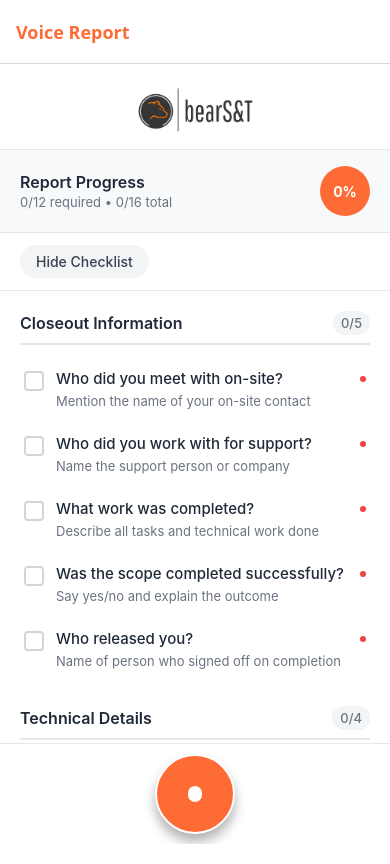
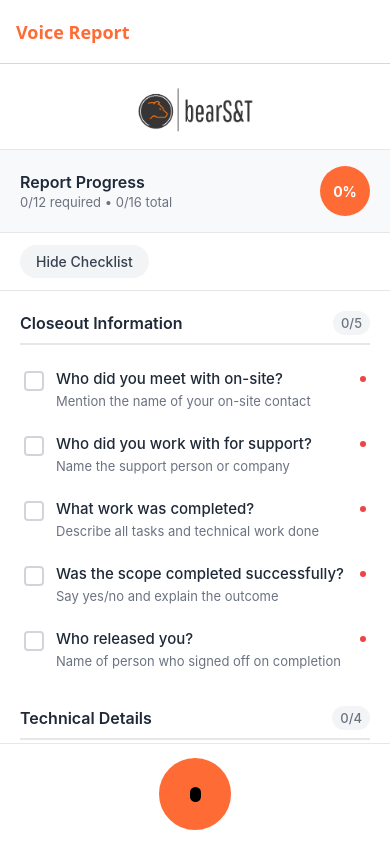
Before and after one commit to ColinBuchheit/VoiceToReport, a React Native app in the folder voice-report-app/: screen /Home in a window 390 px wide. Built offline with nearby package versions, Linux system fonts and the light colour scheme.

Commit message:
Better button access

```diff
--- a/voice-report-app/components/Recorder.tsx
+++ b/voice-report-app/components/Recorder.tsx
@@ -1,5 +1,5 @@
-// voice-report-app/components/Recorder.tsx - Fully responsive with proper variable scoping
-import React, { useState, useRef, useEffect } from 'react';
+// voice-report-app/components/Recorder.tsx - COMPLETE FIXED VERSION
+import React, { useRef, useEffect } from 'react';
 import {
   View,
   Text,
@@ -8,106 +8,244 @@ import {
   Animated,
   Alert,
   Dimensions,
+  Platform,
+  Vibration,
 } from 'react-native';
 import { Audio } from 'expo-av';
 
 interface RecorderProps {
   onRecordingComplete: (uri: string) => void;
   isProcessing: boolean;
-  size?: 'small' | 'large'; // Size prop to control button size
+  size?: 'small' | 'large';
+  // Shared state props from parent
+  isRecording: boolean;
+  setIsRecording: (recording: boolean) => void;
+  recording: Audio.Recording | null;
+  setRecording: (recording: Audio.Recording | null) => void;
+  recordingDuration: number;
+  setRecordingDuration: React.Dispatch<React.SetStateAction<number>>;
 }
 
 export default function Recorder({
   onRecordingComplete,
   isProcessing,
-  size = 'small' // Default to small size
+  size = 'small',
+  // Use shared state from parent instead of local state
+  isRecording,
+  setIsRecording,
+  recording,
+  setRecording,
+  recordingDuration,
+  setRecordingDuration,
 }: RecorderProps) {
-  const [isRecording, setIsRecording] = useState(false);
-  const [recording, setRecording] = useState<Audio.Recording | null>(null);
-  const [recordingDuration, setRecordingDuration] = useState(0);
+
+  // Company Colors
+  const COLORS = {
+    BLACK: '#000000',
+    ORANGE: '#FF6B35',
+    WHITE: '#FFFFFF',
+    DARK_ORANGE: '#E55A2B',
+    LIGHT_ORANGE: '#FF8A5C',
+    GRAY: '#333333',
+  };
 
   // Get screen dimensions
   const { width: screenWidth } = Dimensions.get('window');
 
-  // Calculate responsive sizes based on screen dimensions
-  const baseSmallSize = Math.min(screenWidth * 0.18, 140); // 18% of screen width, max 140px
-  const baseLargeSize = Math.min(screenWidth * 0.35, 280); // 35% of screen width, max 280px
-
-  // Ensure minimum sizes for usability
-  const smallButtonSize = Math.max(baseSmallSize, 80); // Minimum 80px
-  const largeButtonSize = Math.max(baseLargeSize, 180); // Minimum 180px
+  // Calculate responsive sizes
+  const baseSmallSize = Math.min(screenWidth * 0.18, 140);
+  const baseLargeSize = Math.min(screenWidth * 0.35, 280);
+  const smallButtonSize = Math.max(baseSmallSize, 80);
+  const largeButtonSize = Math.max(baseLargeSize, 180);
 
   const isLarge = size === 'large';
   const buttonSize = isLarge ? largeButtonSize : smallButtonSize;
+  const iconScale = buttonSize / 140;
 
-  // Scale icons proportionally to button size
-  const iconScale = buttonSize / 140; // 140 was our original base size
+  // Icon sizes
+  const micSize = isLarge ?
+    { width: Math.round(32 * iconScale), height: Math.round(40 * iconScale) } :
+    { width: Math.round(20 * iconScale), height: Math.round(26 * iconScale) };
+  const micSizeRecording = isLarge ?
+    { width: Math.round(24 * iconScale), height: Math.round(24 * iconScale) } :
+    { width: Math.round(16 * iconScale), height: Math.round(16 * iconScale) };
+  const processingSize = isLarge ?
+    { width: Math.round(28 * iconScale), height: Math.round(28 * iconScale) } :
+    { width: Math.round(18 * iconScale), height: Math.round(18 * iconScale) };
 
-  const micSize = isLarge ?
-    { width: Math.round(36 * iconScale), height: Math.round(42 * iconScale) } :
-    { width: Math.round(24 * iconScale), height: Math.round(28 * iconScale) };
-  const micSizeRecording = isLarge ?
-    { width: Math.round(30 * iconScale), height: Math.round(30 * iconScale) } :
-    { width: Math.round(20 * iconScale), height: Math.round(20 * iconScale) };
-  const processingSize = isLarge ?
-    { width: Math.round(30 * iconScale), height: Math.round(30 * iconScale) } :
-    { width: Math.round(20 * iconScale), height: Math.round(20 * iconScale) };
-
-  // Animations for floating button
+  // Enhanced Animation Values
   const scaleAnim = useRef(new Animated.Value(1)).current;
   const pulseAnim = useRef(new Animated.Value(1)).current;
+  const glowAnim = useRef(new Animated.Value(0)).current;
+  const rippleAnim = useRef(new Animated.Value(0)).current;
+  const rotateAnim = useRef(new Animated.Value(0)).current;
+  const shadowAnim = useRef(new Animated.Value(1)).current;
+  const innerGlowAnim = useRef(new Animated.Value(0)).current;
+  const outerRingAnim = useRef(new Animated.Value(1)).current;
   const timerRef = useRef<NodeJS.Timeout | null>(null);
 
   useEffect(() => {
     return () => {
-      if (recording) {
-        recording.stopAndUnloadAsync().catch(console.warn);
-      }
+      // Only clean up timer, not recording (parent manages recording state)
       if (timerRef.current) {
         clearInterval(timerRef.current);
       }
     };
   }, []);
 
-  // Floating button animations
+  // Enhanced animations based on state
   useEffect(() => {
     if (isRecording) {
-      // Pulsing animation during recording
+      // Recording state: Multiple layered animations
       Animated.loop(
+        Animated.parallel([
+          // Main pulse
           Animated.sequence([
             Animated.timing(pulseAnim, {
-            toValue: 1.1,
-            duration: 800,
+              toValue: 1.12,
+              duration: 1200,
               useNativeDriver: true,
             }),
             Animated.timing(pulseAnim, {
               toValue: 1,
-            duration: 800,
+              duration: 1200,
               useNativeDriver: true,
+            }),
+          ]),
+          // Outer ring animation
+          Animated.sequence([
+            Animated.timing(outerRingAnim, {
+              toValue: 1.2,
+              duration: 1500,
+              useNativeDriver: true,
+            }),
+            Animated.timing(outerRingAnim, {
+              toValue: 1,
+              duration: 1500,
+              useNativeDriver: true,
+            }),
+          ]),
+        ])
+      ).start();
+
+      // Inner glow effect
+      Animated.loop(
+        Animated.sequence([
+          Animated.timing(innerGlowAnim, {
+            toValue: 1,
+            duration: 2000,
+            useNativeDriver: false,
+          }),
+          Animated.timing(innerGlowAnim, {
+            toValue: 0.4,
+            duration: 2000,
+            useNativeDriver: false,
           }),
         ])
       ).start();
+
+      // Outer glow
+      Animated.loop(
+        Animated.sequence([
+          Animated.timing(glowAnim, {
+            toValue: 0.8,
+            duration: 1800,
+            useNativeDriver: false,
+          }),
+          Animated.timing(glowAnim, {
+            toValue: 0.2,
+            duration: 1800,
+            useNativeDriver: false,
+          }),
+        ])
+      ).start();
+    } else if (isProcessing) {
+      // Processing state: Smooth rotation with pulse
+      Animated.loop(
+        Animated.parallel([
+          Animated.timing(rotateAnim, {
+            toValue: 1,
+            duration: 2500,
+            useNativeDriver: true,
+          }),
+          Animated.sequence([
+            Animated.timing(pulseAnim, {
+              toValue: 1.05,
+              duration: 1000,
+              useNativeDriver: true,
+            }),
+            Animated.timing(pulseAnim, {
+              toValue: 1,
+              duration: 1000,
+              useNativeDriver: true,
+            }),
+          ]),
+        ])
+      ).start();
     } else {
+      // Idle state: Stop all animations smoothly
       pulseAnim.stopAnimation();
-      pulseAnim.setValue(1);
+      glowAnim.stopAnimation();
+      rotateAnim.stopAnimation();
+      innerGlowAnim.stopAnimation();
+      outerRingAnim.stopAnimation();
+
+      // Reset to idle values with smooth transitions
+      Animated.parallel([
+        Animated.timing(pulseAnim, { toValue: 1, duration: 400, useNativeDriver: true }),
+        Animated.timing(glowAnim, { toValue: 0, duration: 400, useNativeDriver: false }),
+        Animated.timing(rotateAnim, { toValue: 0, duration: 400, useNativeDriver: true }),
+        Animated.timing(innerGlowAnim, { toValue: 0, duration: 400, useNativeDriver: false }),
+        Animated.timing(outerRingAnim, { toValue: 1, duration: 400, useNativeDriver: true }),
+      ]).start();
     }
-  }, [isRecording]);
+  }, [isRecording, isProcessing]);
 
   const toggleRecording = async () => {
     if (isProcessing) return;
 
-    // Haptic feedback on press
+    // Platform-specific haptic feedback
+    if (Platform.OS === 'ios') {
+      Vibration.vibrate(80);
+    } else {
+      Vibration.vibrate([0, 50, 50, 50]);
+    }
+
+    // Ripple effect
+    rippleAnim.setValue(0);
+    Animated.timing(rippleAnim, {
+      toValue: 1,
+      duration: 800,
+      useNativeDriver: true,
+    }).start();
+
+    // Enhanced press feedback
     Animated.sequence([
+      Animated.parallel([
         Animated.timing(scaleAnim, {
-        toValue: 0.9,
-        duration: 100,
+          toValue: 0.88,
+          duration: 120,
           useNativeDriver: true,
         }),
-      Animated.timing(scaleAnim, {
+        Animated.timing(shadowAnim, {
+          toValue: 0.3,
+          duration: 120,
+          useNativeDriver: false,
+        }),
+      ]),
+      Animated.parallel([
+        Animated.spring(scaleAnim, {
           toValue: 1,
-        duration: 100,
+          tension: 120,
+          friction: 6,
           useNativeDriver: true,
         }),
+        Animated.timing(shadowAnim, {
+          toValue: 1,
+          duration: 300,
+          useNativeDriver: false,
+        }),
+      ]),
     ]).start();
 
     if (isRecording) {
@@ -153,10 +291,12 @@ export default function Recorder({
         setIsRecording(true);
         setRecordingDuration(0);
 
-        // Start timer
+        // Start timer only if not already running (prevent duplicates)
+        if (!timerRef.current) {
           timerRef.current = setInterval(() => {
-          setRecordingDuration(prev => prev + 1);
+            setRecordingDuration((prev: number) => prev + 1);
           }, 1000);
+        }
       } catch (error) {
         console.error('Failed to start recording:', error);
         Alert.alert('Error', 'Failed to start recording');
@@ -170,91 +310,244 @@ export default function Recorder({
     return `${mins}:${secs.toString().padStart(2, '0')}`;
   };
 
+  // Outer glow ring style
+  const getOuterGlowStyle = () => {
+    const glowOpacity = glowAnim.interpolate({
+      inputRange: [0, 1],
+      outputRange: [0, 0.6],
+    });
+
+    return {
+      position: 'absolute' as const,
+      width: buttonSize + 60,
+      height: buttonSize + 60,
+      borderRadius: (buttonSize + 60) / 2,
+      backgroundColor: 'transparent',
+      borderWidth: 3,
+      borderColor: COLORS.ORANGE,
+      opacity: glowOpacity,
+      top: -30,
+      left: -30,
+    };
+  };
+
+  // Outer ring animation
+  const getOuterRingStyle = () => {
+    return {
+      position: 'absolute' as const,
+      width: buttonSize + 20,
+      height: buttonSize + 20,
+      borderRadius: (buttonSize + 20) / 2,
+      backgroundColor: 'transparent',
+      borderWidth: 2,
+      borderColor: isRecording ? COLORS.ORANGE : 'transparent',
+      top: -10,
+      left: -10,
+      transform: [{ scale: outerRingAnim }],
+    };
+  };
+
+  // Main button style with company branding
   const getButtonStyle = () => {
-    if (isLarge) {
-      return [
-        styles.centerFab,
-        isRecording && styles.centerFabRecording,
-        isProcessing && styles.centerFabProcessing,
-        {
+    const shadowIntensity = shadowAnim.interpolate({
+      inputRange: [0, 1],
+      outputRange: [0.1, 0.5],
+    });
+
+    const baseStyle = {
       width: buttonSize,
       height: buttonSize,
       borderRadius: buttonSize / 2,
-          borderWidth: Math.max(Math.round(iconScale * 4), 3) // Responsive border width
+      justifyContent: 'center' as const,
+      alignItems: 'center' as const,
+      borderWidth: 4,
+      ...Platform.select({
+        ios: {
+          shadowColor: COLORS.BLACK,
+          shadowOpacity: shadowIntensity,
+          shadowRadius: isLarge ? 20 : 12,
+          shadowOffset: { width: 0, height: isLarge ? 12 : 8 },
+        },
+        android: {
+          elevation: isLarge ? 16 : 12,
+        },
+      }),
+    };
+
+    if (isRecording) {
+      return [
+        baseStyle,
+        {
+          backgroundColor: COLORS.BLACK,
+          borderColor: COLORS.ORANGE,
+          borderWidth: 5,
+        }
+      ];
+    } else if (isProcessing) {
+      return [
+        baseStyle,
+        {
+          backgroundColor: COLORS.ORANGE,
+          borderColor: COLORS.BLACK,
+          borderWidth: 4,
         }
       ];
     } else {
       return [
-        styles.fab,
-        isRecording && styles.fabRecording,
-        isProcessing && styles.fabProcessing,
+        baseStyle,
         {
-          width: buttonSize,
-          height: buttonSize,
-          borderRadius: buttonSize / 2,
-          borderWidth: Math.max(Math.round(iconScale * 3), 2) // Responsive border width
+          backgroundColor: COLORS.ORANGE,
+          borderColor: COLORS.WHITE,
+          borderWidth: 4,
         }
       ];
     }
   };
 
+  // Ripple effect
+  const getRippleStyle = () => {
+    const rippleScale = rippleAnim.interpolate({
+      inputRange: [0, 1],
+      outputRange: [0, 2.5],
+    });
+
+    const rippleOpacity = rippleAnim.interpolate({
+      inputRange: [0, 0.3, 1],
+      outputRange: [0, 0.4, 0],
+    });
+
+    return {
+      position: 'absolute' as const,
+      width: buttonSize,
+      height: buttonSize,
+      borderRadius: buttonSize / 2,
+      backgroundColor: COLORS.WHITE,
+      opacity: rippleOpacity,
+      transform: [{ scale: rippleScale }],
+    };
+  };
+
+  // Microphone icon with company styling
   const getMicStyle = () => {
-    const borderRadius = size === 'large' ? Math.round(iconScale * 18) : Math.round(iconScale * 12);
+    const borderRadius = Math.round(iconScale * (isLarge ? 14 : 10));
+
     if (isRecording) {
       return [
         styles.micIconRecording,
         micSizeRecording,
-        { borderRadius: Math.round(borderRadius * 0.3) } // Smaller radius when recording
+        {
+          borderRadius: 4,
+          backgroundColor: COLORS.ORANGE,
+        }
       ];
     } else {
       return [
         styles.micIcon,
         micSize,
-        { borderRadius }
+        {
+          borderRadius,
+          backgroundColor: isProcessing ? COLORS.WHITE : COLORS.BLACK,
+        }
       ];
     }
   };
 
+  // Processing icon with rotation
   const getProcessingStyle = () => {
+    const rotateInterpolate = rotateAnim.interpolate({
+      inputRange: [0, 1],
+      outputRange: ['0deg', '360deg'],
+    });
+
     return [
       styles.processingIcon,
       processingSize,
       {
         borderRadius: processingSize.width / 2,
-        borderWidth: Math.max(Math.round(iconScale * 3), 2) // Responsive border width
+        borderWidth: Math.max(Math.round(iconScale * 3), 2),
+        borderColor: COLORS.BLACK,
+        borderTopColor: 'transparent',
+        transform: [{ rotate: rotateInterpolate }],
       }
     ];
   };
 
+  // Inner glow overlay
+  const getInnerGlowStyle = () => {
+    const innerGlowOpacity = innerGlowAnim.interpolate({
+      inputRange: [0, 1],
+      outputRange: [0, 0.2],
+    });
+
+    return {
+      position: 'absolute' as const,
+      width: buttonSize - 8,
+      height: buttonSize - 8,
+      borderRadius: (buttonSize - 8) / 2,
+      backgroundColor: COLORS.WHITE,
+      opacity: innerGlowOpacity,
+    };
+  };
+
   return (
     <View style={[styles.container, isLarge && styles.centerContainer]}>
-      {/* Status Bubble - Only show during recording */}
+      {/* Enhanced Status Bubble with Company Branding */}
       {isRecording && (
-        <View style={styles.statusBubble}>
-          <Text style={styles.statusText}>
-            {formatDuration(recordingDuration)}
+        <Animated.View
+          style={[
+            styles.statusBubble,
+            {
+              transform: [{ scale: pulseAnim }],
+              backgroundColor: COLORS.BLACK,
+              borderColor: COLORS.ORANGE,
+            }
+          ]}
+        >
+          <View style={[styles.recordingIndicator, { backgroundColor: COLORS.ORANGE }]} />
+          <Text style={[styles.statusText, { color: COLORS.WHITE }]}>
+            REC {formatDuration(recordingDuration)}
           </Text>
-        </View>
+        </Animated.View>
       )}
 
-      {/* Main Recording Button */}
+      {/* Button Container with all effects */}
       <Animated.View
         style={[
-          { transform: [{ scale: scaleAnim }, { scale: pulseAnim }] }
+          {
+            transform: [
+              { scale: scaleAnim },
+              { scale: pulseAnim },
+            ]
+          }
         ]}
       >
+        {/* Outer glow effect */}
+        <Animated.View style={getOuterGlowStyle()} />
+
+        {/* Outer ring animation */}
+        <Animated.View style={getOuterRingStyle()} />
+
+        {/* Ripple effect */}
+        <Animated.View style={getRippleStyle()} />
+
+        {/* Inner glow overlay */}
+        <Animated.View style={getInnerGlowStyle()} />
+
+        {/* Main Button */}
+        <Animated.View style={getButtonStyle()}>
           <TouchableOpacity
-          style={getButtonStyle()}
+            style={styles.touchableArea}
             onPress={toggleRecording}
             disabled={isProcessing}
-          activeOpacity={0.8}
+            activeOpacity={0.95}
           >
             {isProcessing ? (
-            <View style={getProcessingStyle()} />
+              <Animated.View style={getProcessingStyle()} />
             ) : (
               <View style={getMicStyle()} />
             )}
           </TouchableOpacity>
+        </Animated.View>
       </Animated.View>
     </View>
   );
@@ -263,81 +556,96 @@ export default function Recorder({
 const styles = StyleSheet.create({
   container: {
     alignItems: 'center',
+    justifyContent: 'center',
   },
   centerContainer: {
     alignItems: 'center',
     justifyContent: 'center',
   },
 
-  // Status Bubble - Appears above button
+  // Company-branded Status Bubble
   statusBubble: {
-    backgroundColor: 'rgba(0, 0, 0, 0.8)',
-    paddingHorizontal: 12,
-    paddingVertical: 8,
-    borderRadius: 16,
-    marginBottom: 12,
+    paddingHorizontal: 20,
+    paddingVertical: 12,
+    borderRadius: 25,
+    marginBottom: 25,
+    flexDirection: 'row',
+    alignItems: 'center',
+    borderWidth: 2,
+    ...Platform.select({
+      ios: {
+        shadowColor: '#000',
+        shadowOffset: { width: 0, height: 6 },
+        shadowOpacity: 0.3,
+        shadowRadius: 10,
+      },
+      android: {
+        elevation: 10,
+      },
+    }),
+  },
+  recordingIndicator: {
+    width: 10,
+    height: 10,
+    borderRadius: 5,
+    marginRight: 10,
   },
   statusText: {
-    color: '#FFFFFF',
-    fontSize: 14,
-    fontWeight: '600',
-    fontFamily: 'monospace',
+    fontSize: 18,
+    fontWeight: '700',
+    fontFamily: Platform.OS === 'ios' ? 'Menlo-Bold' : 'monospace',
+    letterSpacing: 1,
   },
 
-  // Regular Floating Action Button
-  fab: {
-    backgroundColor: '#FF6B35',
+  touchableArea: {
+    width: '100%',
+    height: '100%',
     justifyContent: 'center',
     alignItems: 'center',
-    shadowColor: '#000',
-    shadowOffset: { width: 0, height: 8 },
-    shadowOpacity: 0.3,
-    shadowRadius: 12,
-    elevation: 12,
-    borderWidth: 3,
-    borderColor: '#FFFFFF',
-  },
-  fabRecording: {
-    backgroundColor: '#EF4444',
-    borderColor: '#FFFFFF',
-  },
-  fabProcessing: {
-    backgroundColor: '#6B7280',
+    borderRadius: 1000,
   },
 
-  // Large Center Mode FAB
-  centerFab: {
-    backgroundColor: '#FF6B35',
-    justifyContent: 'center',
-    alignItems: 'center',
+  // Company-styled Microphone Icon
+  micIcon: {
+    position: 'relative',
+    ...Platform.select({
+      ios: {
         shadowColor: '#000',
-    shadowOffset: { width: 0, height: 12 },
+        shadowOffset: { width: 0, height: 3 },
+        shadowOpacity: 0.2,
+        shadowRadius: 5,
+      },
+      android: {
+        elevation: 5,
+      },
+    }),
+  },
+  micIconRecording: {
+    ...Platform.select({
+      ios: {
+        shadowColor: '#FF6B35',
+        shadowOffset: { width: 0, height: 3 },
         shadowOpacity: 0.4,
-    shadowRadius: 20,
-    elevation: 16,
-    borderWidth: 4,
-    borderColor: '#FFFFFF',
+        shadowRadius: 8,
       },
-  centerFabRecording: {
-    backgroundColor: '#EF4444',
-    borderColor: '#FFFFFF',
+      android: {
+        elevation: 8,
       },
-  centerFabProcessing: {
-    backgroundColor: '#6B7280',
+    }),
   },
 
-  // Microphone Icon (responsive to size)
-  micIcon: {
-    backgroundColor: '#FFFFFF',
-    position: 'relative',
+  // Processing Icon
+  processingIcon: {
+    ...Platform.select({
+      ios: {
+        shadowColor: '#000',
+        shadowOffset: { width: 0, height: 2 },
+        shadowOpacity: 0.2,
+        shadowRadius: 4,
       },
-  micIconRecording: {
-    backgroundColor: '#FFFFFF',
+      android: {
+        elevation: 4,
       },
-
-  // Processing Icon (responsive to size)
-  processingIcon: {
-    borderColor: '#FFFFFF',
-    borderTopColor: 'transparent',
+    }),
   },
 });
--- a/voice-report-app/screens/HomeScreen.tsx
+++ b/voice-report-app/screens/HomeScreen.tsx
@@ -1,4 +1,4 @@
-// voice-report-app/screens/HomeScreen.tsx - Updated to use large recorder when checklist is hidden
+// voice-report-app/screens/HomeScreen.tsx - COMPLETE FIXED VERSION
 import React, { useState } from 'react';
 import {
   View,
@@ -11,6 +11,7 @@ import {
   TouchableOpacity,
   Platform,
 } from 'react-native';
+import { Audio } from 'expo-av';
 import { NativeStackNavigationProp } from '@react-navigation/native-stack';
 import { RootStackParamList } from '../App';
 import Recorder from '../components/Recorder';
@@ -39,6 +40,11 @@ export default function HomeScreen({ navigation }: Props) {
   const [isProcessing, setIsProcessing] = useState(false);
   const [checkedItems, setCheckedItems] = useState<Record<string, boolean>>({});
   const [showChecklist, setShowChecklist] = useState(true);
+
+  // Shared recording state - lifted up from Recorder components
+  const [isRecording, setIsRecording] = useState(false);
+  const [recording, setRecording] = useState<Audio.Recording | null>(null);
+  const [recordingDuration, setRecordingDuration] = useState(0);
 
   const criteriaCategories: CriteriaCategory[] = [
     {
@@ -177,6 +183,10 @@ export default function HomeScreen({ navigation }: Props) {
       Alert.alert('Error', 'Failed to process audio recording');
     } finally {
       setIsProcessing(false);
+      // Reset shared recording state
+      setIsRecording(false);
+      setRecording(null);
+      setRecordingDuration(0);
     }
   };
 
@@ -279,24 +289,36 @@ export default function HomeScreen({ navigation }: Props) {
             <View style={styles.bottomPadding} />
           </ScrollView>
         ) : (
-          /* Large Centered Record Button - NOW WITH SIZE PROP */
+          /* Large Centered Record Button - With shared state */
           <View style={styles.centeredRecorderView}>
             <Recorder
               onRecordingComplete={handleRecordingComplete}
               isProcessing={isProcessing}
               size="large"
+              isRecording={isRecording}
+              setIsRecording={setIsRecording}
+              recording={recording}
+              setRecording={setRecording}
+              recordingDuration={recordingDuration}
+              setRecordingDuration={setRecordingDuration}
             />
           </View>
         )}
       </View>
 
-      {/* Fixed Bottom Recorder - Only Shows When Checklist is Visible */}
+      {/* Fixed Bottom Recorder - With shared state */}
       {showChecklist && (
         <View style={styles.recorderContainer}>
           <Recorder
             onRecordingComplete={handleRecordingComplete}
             isProcessing={isProcessing}
             size="small"
+            isRecording={isRecording}
+            setIsRecording={setIsRecording}
+            recording={recording}
+            setRecording={setRecording}
+            recordingDuration={recordingDuration}
+            setRecordingDuration={setRecordingDuration}
           />
         </View>
       )}
@@ -393,12 +415,12 @@ const styles = StyleSheet.create({
     padding: 20,
   },
 
-  // Centered Recorder View - ENHANCED for large button
+  // Centered Recorder View - Enhanced for large button
   centeredRecorderView: {
     flex: 1,
     justifyContent: 'center',
     alignItems: 'center',
-    paddingVertical: 60,  // Increased padding for better spacing
+    paddingVertical: 60,
     paddingHorizontal: 40,
   },
 
```
Lines whose indentation alone changed are shown as unchanged.
